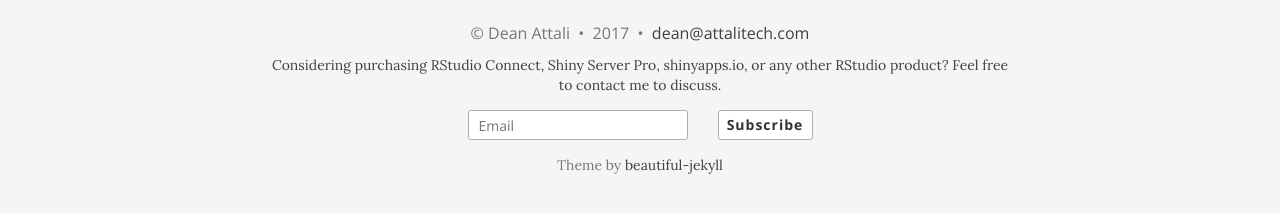
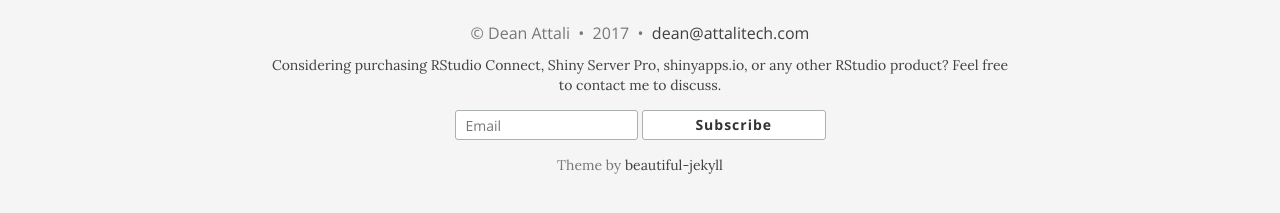
Before and after one commit to daattali/daattali.github.io, a Jekyll site: the page built from index.html, in a window 1280 px wide and 900 px high, scrolled down 2041 px. Shown: the part 674-887 px from the top of the window. Built offline with Jekyll 4.4.1, drawn with Linux system fonts in a browser that asks for light colours; nearby versions of some CDN libraries; the list of posts is cut into pages by our own code.

Commit message:
Update footer.html

```diff
--- a/_includes/footer.html
+++ b/_includes/footer.html
@@ -127,10 +127,10 @@
             <div id="mc_embed_signup_scroll-footer">
               <div class="container">
                 <div class="row">
-                  <div class="col-xs-8">
+                  <div class="col-sm-6 col-xs-12">
                     <input type="email" value="" name="EMAIL" class="email" id="mce-EMAIL-footer" placeholder="Email" required="">
                   </div>
-                  <div class="col-xs-4">
+                  <div class="col-sm-6 col-xs-12">
                     <input type="submit" value="Subscribe" name="subscribe" id="mc-embedded-subscribe-footer" class="button">
                   </div>
                 </div>
```
